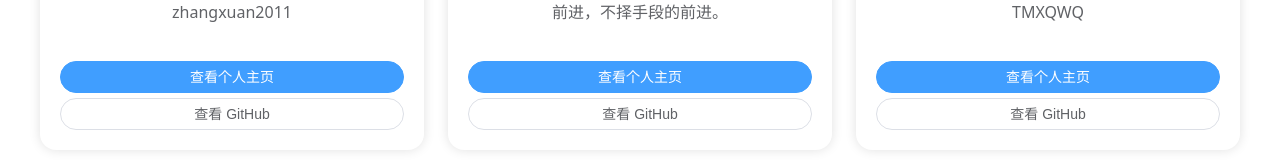
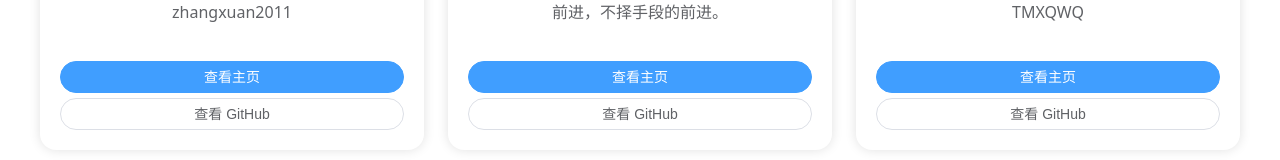
Before and after one commit to RainSTR-Studio/rainstr-website, a Vue app: page /members in a window 1280 px wide. Shown: the part 405-565 px from the top of the page. Built offline with nearby package versions, Linux system fonts and the light colour scheme.

Commit message:
修复一个用语不当问题

```diff
--- a/package.json
+++ b/package.json
@@ -7,7 +7,7 @@
     "node": "^20.19.0 || >=22.12.0"
   },
   "scripts": {
-    "dev": "vite",
+    "dev": "vite --host",
     "build": "run-p type-check \"build-only {@}\" --",
     "preview": "vite preview",
     "build-only": "vite build",
--- a/src/components/GitHubCard.vue
+++ b/src/components/GitHubCard.vue
@@ -35,7 +35,7 @@ const openHomepage = (user: string) => {
             </div>
             <p class="universal-description">{{ description }}</p>
             <el-button @click="openHomepage(from)" class="github-btn" type="primary" round>
-                查看个人主页
+                查看主页
             </el-button>
             <div>
                 <!-- 预留空间 (去掉会发生奇怪的事情) -->
```
